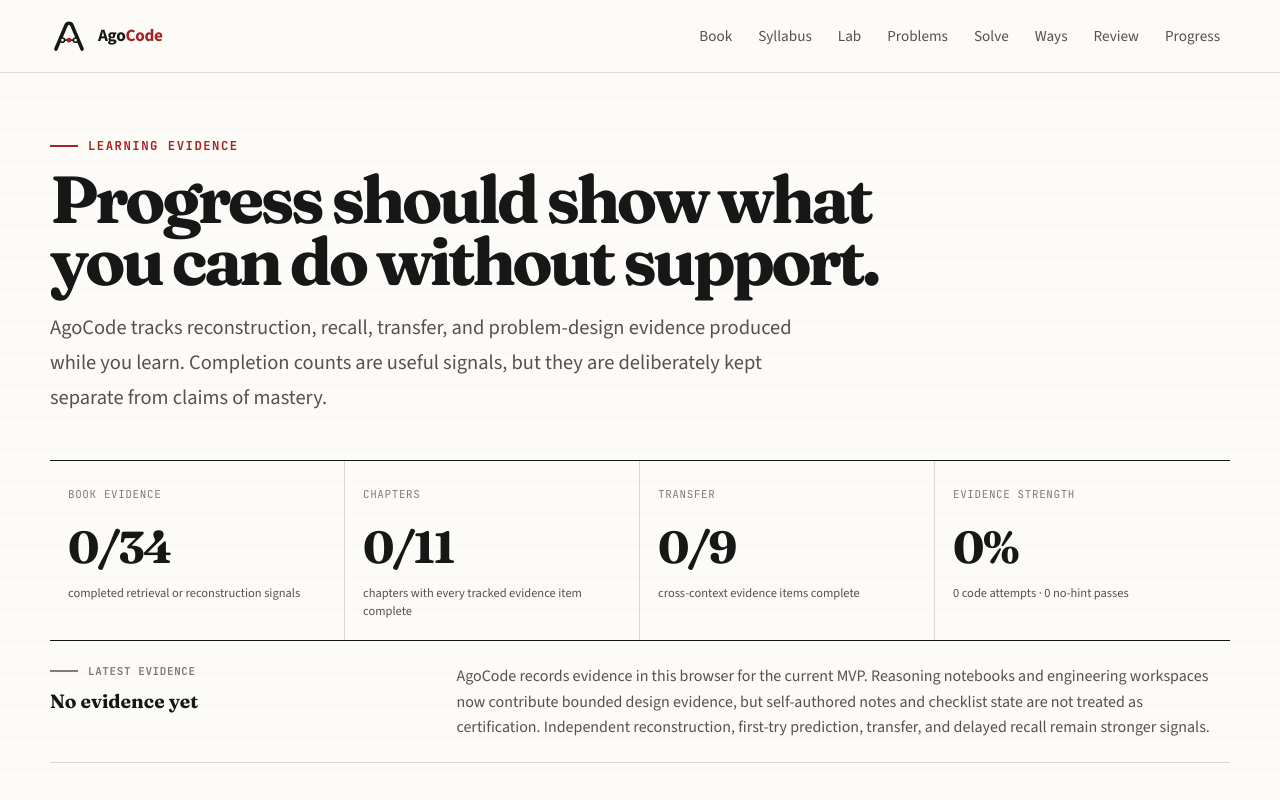
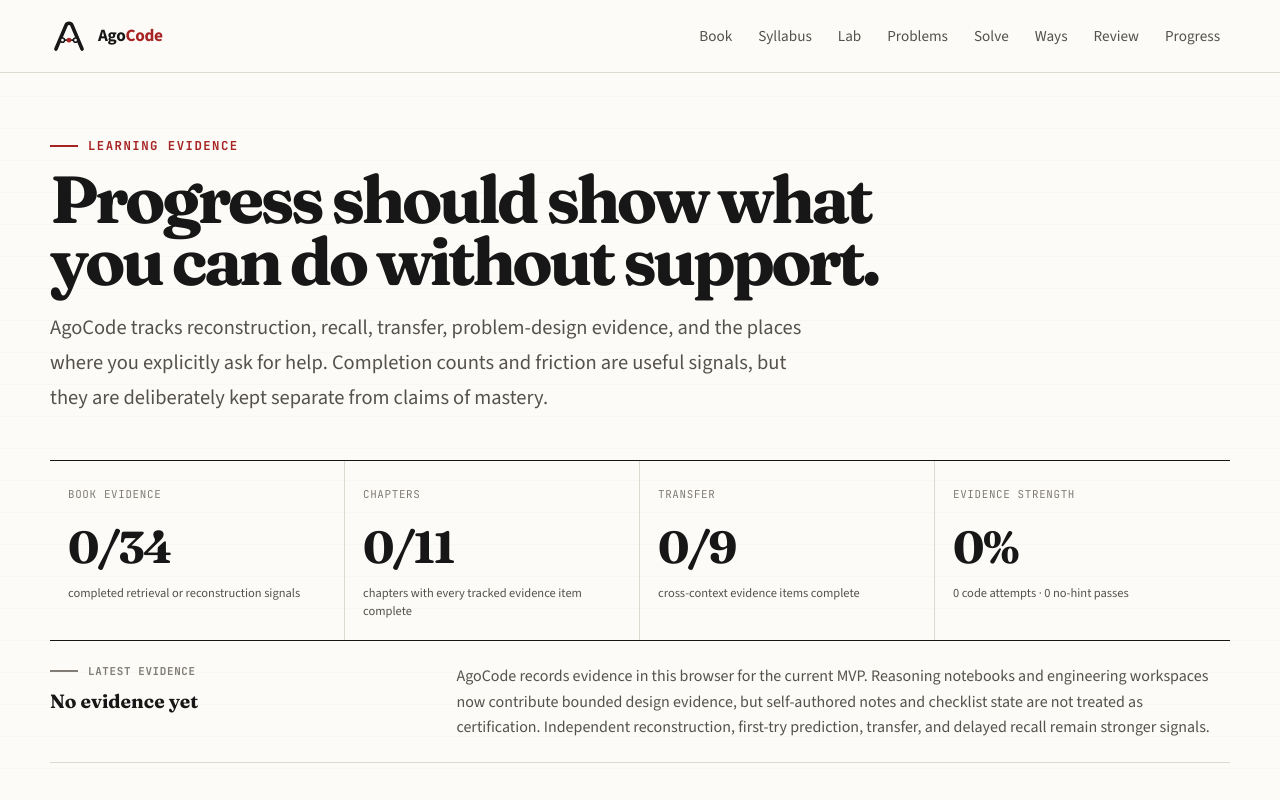
Before and after one commit to anatwork14/agocode, a Next.js app: page /progress in a window 1280 px wide. Shown: the top 800 px of the page. Built offline with nearby package versions, Linux system fonts and the light colour scheme.

Commit message:
feat: show problem-solving friction on progress

```diff
--- a/app/progress/page.tsx
+++ b/app/progress/page.tsx
@@ -1,3 +1,4 @@
+import { ProblemSolvingFriction } from "@/components/progress/ProblemSolvingFriction";
 import { ProgressDashboard } from "@/components/progress/ProgressDashboard";
 import { ProblemSolvingProgress } from "@/components/progress/ProblemSolvingProgress";
 
@@ -10,13 +11,14 @@ export default function ProgressPage() {
         <div className="eyebrow">Learning evidence</div>
         <h1 className="editorial-title editorial-title--compact">Progress should show what you can do without support.</h1>
         <p className="lede">
-          AgoCode tracks reconstruction, recall, transfer, and problem-design evidence produced while you learn. Completion counts are
-          useful signals, but they are deliberately kept separate from claims of mastery.
+          AgoCode tracks reconstruction, recall, transfer, problem-design evidence, and the places where you explicitly ask for help.
+          Completion counts and friction are useful signals, but they are deliberately kept separate from claims of mastery.
         </p>
 
         <section className="section" style={{ paddingTop: 44 }}>
           <ProgressDashboard />
           <ProblemSolvingProgress />
+          <ProblemSolvingFriction />
         </section>
       </div>
     </main>
```
